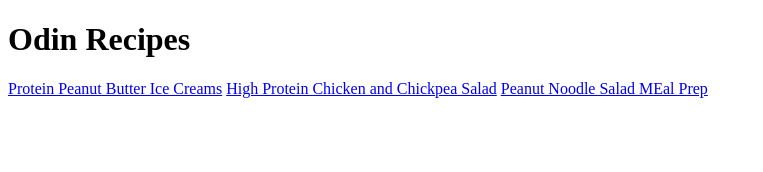
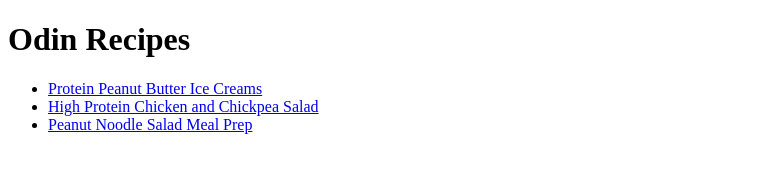
Before and after one commit to thea-fisher/odin-recipes, a plain HTML site: page index.html in a window 1280 px wide. Shown: the whole page, without its empty margins (0-763 px from the left). Drawn offline with Linux system fonts and the light colour scheme.

Commit message:
Separate links to unordered list

```diff
--- a/index.html
+++ b/index.html
@@ -9,8 +9,11 @@
     <body>
          <h1>Odin Recipes</h1>
 
-         <a href="recipes/peanut-butter-ice.html">Protein Peanut Butter Ice Creams</a>
-         <a href="recipes/peanut-butter-ice.html">High Protein Chicken and Chickpea Salad</a>
-         <a href="recipes/peanut-butter-ice.html">Peanut Noodle Salad MEal Prep</a>
+         <ul>
+         <li><a href="recipes/peanut-butter-ice.html">Protein Peanut Butter Ice Creams</a></li>
+         <li><a href="recipes/peanut-butter-ice.html">High Protein Chicken and Chickpea Salad</a></li>
+         <li><a href="recipes/peanut-butter-ice.html">Peanut Noodle Salad Meal Prep</a></li>
+         </ul>
+
     </body>
 </html>
```
